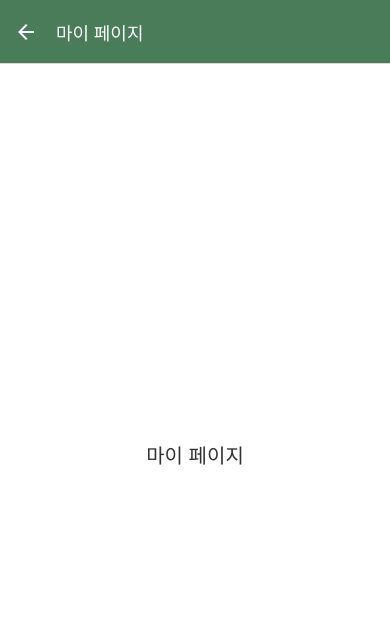
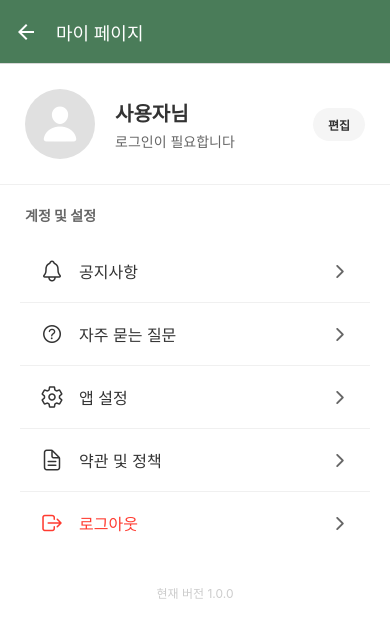
Before and after one commit to hwicoding/chcar-frontend, a React Native app: screen /MyPage in a window 390 px wide. Shown: the top 638 px of the page. Built offline with nearby package versions, Linux system fonts and the light colour scheme.

Commit message:
251203 > front-end > react-native > 마이 페이지 구현 (프로필, 로그아웃) 및 전체 문서 최신화

```diff
--- a/src/presentation/screens/MyPageScreen.tsx
+++ b/src/presentation/screens/MyPageScreen.tsx
@@ -1,24 +1,173 @@
 import React from 'react';
-import { View, Text, StyleSheet } from 'react-native';
+import {
+    View,
+    Text,
+    StyleSheet,
+    TouchableOpacity,
+    ScrollView,
+    Image
+} from 'react-native';
 import { Colors } from '@/shared/Colors';
+import { useMyPageViewModel } from '../viewmodels/MyPageViewModel';
+import { Ionicons } from '@expo/vector-icons';
+import { SafeAreaView } from 'react-native-safe-area-context';
 
-export const MyPageScreen = () => {
+export const MyPageScreen = ({ navigation }: any) => {
+    const { user, menuItems, onMenuPress } = useMyPageViewModel(navigation);
+
     return (
-        <View style={styles.container}>
-            <Text style={styles.text}>마이 페이지</Text>
-        </View>
+        <SafeAreaView style={styles.safeArea} edges={['top']}>
+            <View style={styles.container}>
+                {/* Profile Section */}
+                <View style={styles.profileHeader}>
+                    <View style={styles.profileImageContainer}>
+                        <Ionicons name="person" size={40} color={Colors.white} />
+                    </View>
+                    <View style={styles.profileInfo}>
+                        <Text style={styles.userName}>{user?.name || '사용자'}님</Text>
+                        <Text style={styles.userEmail}>{user?.email || '로그인이 필요합니다'}</Text>
+                    </View>
+                    <TouchableOpacity style={styles.editButton}>
+                        <Text style={styles.editButtonText}>편집</Text>
+                    </TouchableOpacity>
+                </View>
+
+                {/* Menu List */}
+                <ScrollView style={styles.menuContainer}>
+                    <Text style={styles.sectionTitle}>계정 및 설정</Text>
+                    <View style={styles.menuList}>
+                        {menuItems.map((item, index) => (
+                            <TouchableOpacity
+                                key={item.id}
+                                style={[
+                                    styles.menuItem,
+                                    index === menuItems.length - 1 && styles.lastMenuItem
+                                ]}
+                                onPress={() => onMenuPress(item)}
+                            >
+                                <View style={styles.menuItemLeft}>
+                                    <Ionicons
+                                        name={item.iconName as any}
+                                        size={24}
+                                        color={item.isDestructive ? '#FF3B30' : Colors.text}
+                                    />
+                                    <Text style={[
+                                        styles.menuText,
+                                        item.isDestructive && styles.destructiveText
+                                    ]}>
+                                        {item.title}
+                                    </Text>
+                                </View>
+                                <Ionicons name="chevron-forward" size={20} color={Colors.textLight} />
+                            </TouchableOpacity>
+                        ))}
+                    </View>
+
+                    <View style={styles.versionInfo}>
+                        <Text style={styles.versionText}>현재 버전 1.0.0</Text>
+                    </View>
+                </ScrollView>
+            </View>
+        </SafeAreaView>
     );
 };
 
 const styles = StyleSheet.create({
+    safeArea: {
+        flex: 1,
+        backgroundColor: Colors.white,
+    },
     container: {
         flex: 1,
+        backgroundColor: Colors.background,
+    },
+    profileHeader: {
+        flexDirection: 'row',
+        alignItems: 'center',
+        padding: 25,
+        backgroundColor: Colors.white,
+        borderBottomWidth: 1,
+        borderBottomColor: '#F0F0F0',
+    },
+    profileImageContainer: {
+        width: 70,
+        height: 70,
+        borderRadius: 35,
+        backgroundColor: '#E0E0E0',
         justifyContent: 'center',
         alignItems: 'center',
-        backgroundColor: Colors.background,
+        marginRight: 20,
     },
-    text: {
+    profileInfo: {
+        flex: 1,
+    },
+    userName: {
         fontSize: 20,
+        fontWeight: 'bold',
         color: Colors.text,
+        marginBottom: 4,
+    },
+    userEmail: {
+        fontSize: 14,
+        color: Colors.textLight,
+    },
+    editButton: {
+        paddingHorizontal: 15,
+        paddingVertical: 8,
+        backgroundColor: '#F5F5F5',
+        borderRadius: 20,
+    },
+    editButtonText: {
+        fontSize: 12,
+        color: Colors.text,
+        fontWeight: '600',
+    },
+    menuContainer: {
+        flex: 1,
+        padding: 20,
+    },
+    sectionTitle: {
+        fontSize: 14,
+        fontWeight: 'bold',
+        color: Colors.textLight,
+        marginBottom: 15,
+        marginLeft: 5,
+    },
+    menuList: {
+        backgroundColor: Colors.white,
+        borderRadius: 15,
+        overflow: 'hidden',
+    },
+    menuItem: {
+        flexDirection: 'row',
+        alignItems: 'center',
+        justifyContent: 'space-between',
+        paddingVertical: 18,
+        paddingHorizontal: 20,
+        borderBottomWidth: 1,
+        borderBottomColor: '#F0F0F0',
+    },
+    lastMenuItem: {
+        borderBottomWidth: 0,
+    },
+    menuItemLeft: {
+        flexDirection: 'row',
+        alignItems: 'center',
+    },
+    menuText: {
+        fontSize: 16,
+        color: Colors.text,
+        marginLeft: 15,
+    },
+    destructiveText: {
+        color: '#FF3B30',
+    },
+    versionInfo: {
+        marginTop: 30,
+        alignItems: 'center',
+    },
+    versionText: {
+        fontSize: 12,
+        color: '#CCC',
     },
 });
--- /dev/null
+++ b/src/presentation/viewmodels/MyPageViewModel.ts
@@ -0,0 +1,62 @@
+import { useSelector, useDispatch } from 'react-redux';
+import { Alert } from 'react-native';
+import { logout } from '@/store/slices/authSlice';
+
+export interface MenuItem {
+    id: number;
+    title: string;
+    iconName: string;
+    action?: () => void;
+    isDestructive?: boolean;
+}
+
+export const useMyPageViewModel = (navigation: any) => {
+    const dispatch = useDispatch();
+    const user = useSelector((state: any) => state.auth.user);
+
+    const handleLogout = () => {
+        Alert.alert(
+            '로그아웃',
+            '정말 로그아웃 하시겠습니까?',
+            [
+                { text: '취소', style: 'cancel' },
+                {
+                    text: '로그아웃',
+                    style: 'destructive',
+                    onPress: () => {
+                        dispatch(logout());
+                        navigation.replace('Auth');
+                    }
+                },
+            ]
+        );
+    };
+
+    const menuItems: MenuItem[] = [
+        { id: 1, title: '공지사항', iconName: 'notifications-outline' },
+        { id: 2, title: '자주 묻는 질문', iconName: 'help-circle-outline' },
+        { id: 3, title: '앱 설정', iconName: 'settings-outline' },
+        { id: 4, title: '약관 및 정책', iconName: 'document-text-outline' },
+        {
+            id: 5,
+            title: '로그아웃',
+            iconName: 'log-out-outline',
+            action: handleLogout,
+            isDestructive: true
+        },
+    ];
+
+    const onMenuPress = (item: MenuItem) => {
+        if (item.action) {
+            item.action();
+        } else {
+            Alert.alert('알림', '준비 중인 기능입니다.');
+        }
+    };
+
+    return {
+        user,
+        menuItems,
+        onMenuPress,
+    };
+};
```
Also changed, not shown: 1 other file (tests, documents, lock files or other folders).
